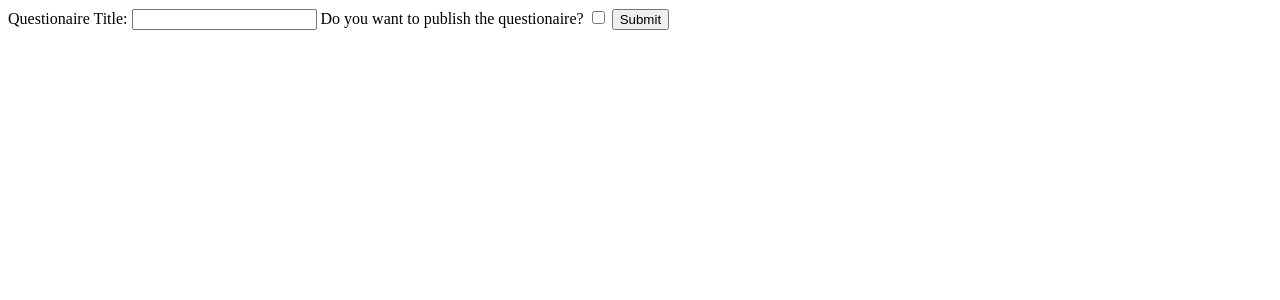
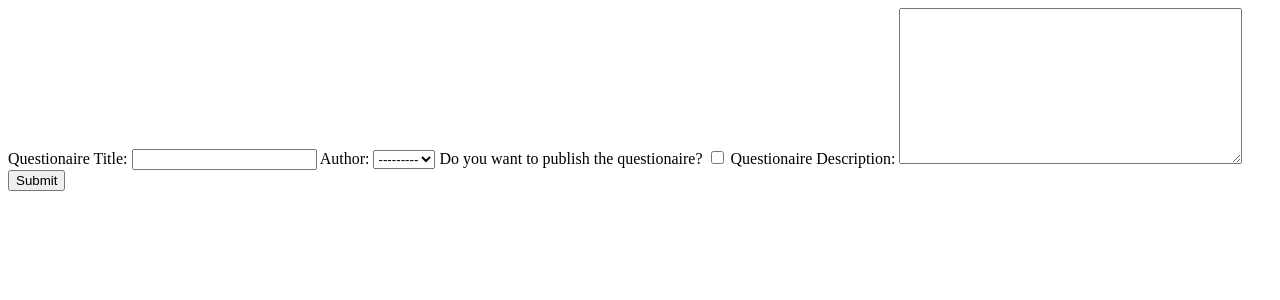
Before and after one commit to ujjwalkirti/survey-analyser-ai, a Django app: template frontend/templates/index/create_questionaire.html in a window 1280 px wide. Shown: the top 300 px of the page. Run offline with Django 4.2, Linux system fonts and the light colour scheme; the template is opened without the code that fills it: values that come from a table or form of the project are taken from there, others are empty.

Commit message:
made progress with the views

```diff
--- a/frontend/forms.py
+++ b/frontend/forms.py
@@ -1,9 +1,15 @@
 from django import forms
 
+from frontend.models.Questionaire import Questionaire
 
-class QuestionaireForm(forms.Form):
-    questionaire_title = forms.CharField(max_length=200, label="Questionaire Title")
-    questionaire_description = forms.Textarea()
-    questionaire_published_status = forms.BooleanField(
-        label="Do you want to publish the questionaire?", required=False
-    )
+
+class QuestionaireForm(forms.ModelForm):
+    class Meta:
+        model = Questionaire
+        fields = ["title", "author", "is_published", "description"]
+        labels = {
+            "title": "Questionaire Title",
+            "author": "Author",
+            "is_published": "Do you want to publish the questionaire?",
+            "description": "Questionaire Description",
+        }
--- a/frontend/models/Questionaire.py
+++ b/frontend/models/Questionaire.py
@@ -1,14 +1,21 @@
 from django.db import models
 from django.conf import settings
+from django.utils import timezone
 
 
 # Create your models here.
 class Questionaire(models.Model):
-    title = models.TextField()
+    title = models.CharField(max_length=200)
     author = models.ForeignKey(settings.AUTH_USER_MODEL, on_delete=models.CASCADE)
     is_published = models.BooleanField(default=False)
-    description = models.TextField()
-    pub_date = models.DateTimeField('date published')
+    description = models.TextField(null=True)
+    pub_date = models.DateTimeField("date published", null=True, blank=True)
+    created_at = models.DateTimeField(auto_now_add=True, null=True)
+
+    def save(self, *args, **kwargs):
+        if self.is_published:
+            self.pub_date = timezone.now()
+        super().save(*args, **kwargs)
 
     def __str__(self):
         return self.title
--- a/frontend/templates/index/create_questionaire.html
+++ b/frontend/templates/index/create_questionaire.html
@@ -1,17 +1,14 @@
 <!DOCTYPE html>
 <html lang="en">
-<head>
-    <meta charset="UTF-8">
-    <meta name="viewport" content="width=device-width, initial-scale=1.0">
+  <head>
+    <meta charset="UTF-8" />
+    <meta name="viewport" content="width=device-width, initial-scale=1.0" />
     <title>Create Questionaire</title>
-</head>
-<body>
-
+  </head>
+  <body>
     <form action="/create-questionaire/" method="post">
-    {% csrf_token %}
-    {{ form }}
-    <input type="submit" value="Submit">
-</form>
-
-</body>
+      {% csrf_token %} {{ form }}
+      <input type="submit" value="Submit" />
+    </form>
+  </body>
 </html>
--- a/frontend/templates/index/home.html
+++ b/frontend/templates/index/home.html
@@ -6,6 +6,11 @@
     <title>{{ title }}</title>
 </head>
 <body>
+    {% for questionaire in questionaires %}
 
+        <h2>{{ questionaire.title }}</h2>
+        <p>{{ questionaire.description }}</p>
+        <a href={% url 'questionaire_page' questionaire.id %}>View Questions</a>
+    {% endfor %}
 </body>
 </html>
--- a/frontend/templates/login.html
+++ b/frontend/templates/login.html
@@ -6,9 +6,9 @@
     <title>Login / Sign-up</title>
   </head>
   <body>
-
-    <form>
-
+    <form action="/create" method="post">
+      {% csrf_token %} {{ form }}
+      <input type="submit" value="Submit" />
     </form>
   </body>
 </html>
--- a/frontend/urls.py
+++ b/frontend/urls.py
@@ -4,6 +4,7 @@ from . import views
 
 urlpatterns = [
     path("", views.home_page, name="home"),
-    path("<int:questionaire_id>/", views.questionaire_page, name="questionaire_page"),
+    path("create-questionaire/", views.create_questionaire, name="create"),
+    path("<int:questionaire_id>", views.questionaire_page, name="questionaire_page"),
     path("login", views.login_page, name="login"),
 ]
```
Also changed, not shown: frontend/views.py (+22 -4 lines), frontend/migrations/0002_questionaire_description.py (added), frontend/migrations/0003_questionaire_created_at_alter_questionaire_pub_date_and_more.py (added).
